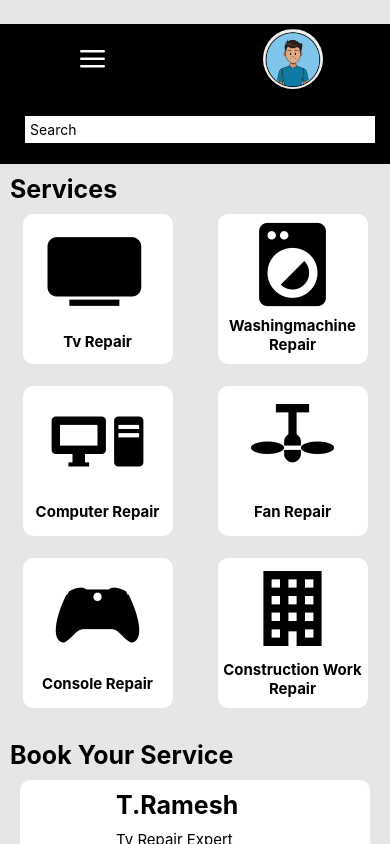
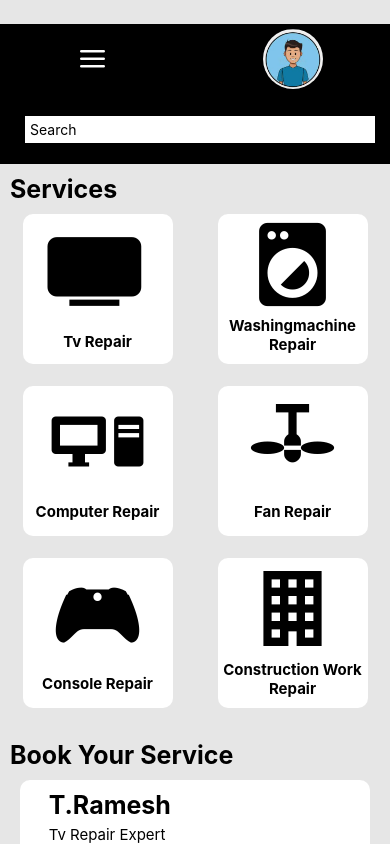
Before and after one commit to Manju1392k/HomeRepair-App, a React Native app: screen / in a window 390 px wide. Built offline with nearby package versions, Linux system fonts and the light colour scheme.

Commit message:
HomeRepair

```diff
--- a/App.js
+++ b/App.js
@@ -82,7 +82,9 @@ export default function App() {
             <View>
               <Text style={styles.name}>T.Ramesh</Text>
               <Text style={styles.expertname}>Tv Repair Expert</Text>
-              <Text>Service Cost Rs:₹500/- </Text>
+              <Text style={styles.price}>
+                Service Cost Rs:₹500/- Starting..
+              </Text>
             </View>
           </View>
         </View>
@@ -174,6 +176,10 @@ const styles = StyleSheet.create({
   },
   expertname: {
     fontSize: 15,
-    marginTop: 10,
+    marginTop: 5,
+  },
+  price: {
+    fontSize: 18,
+    fontWeight: "bold",
   },
 });
```
